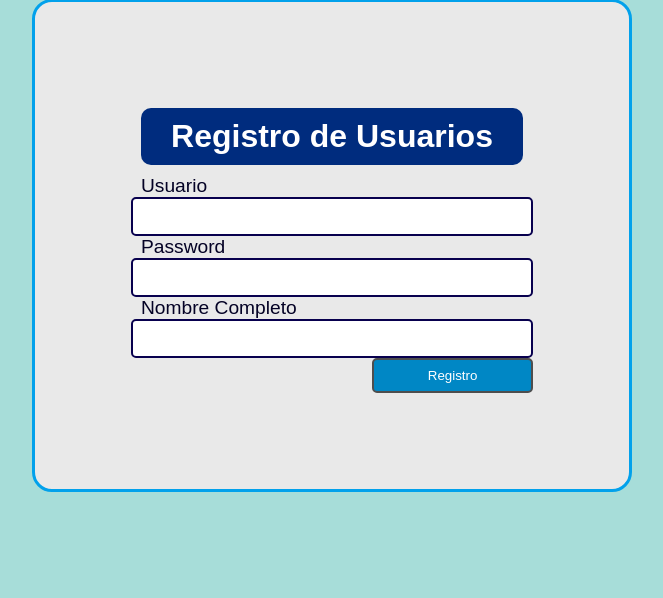
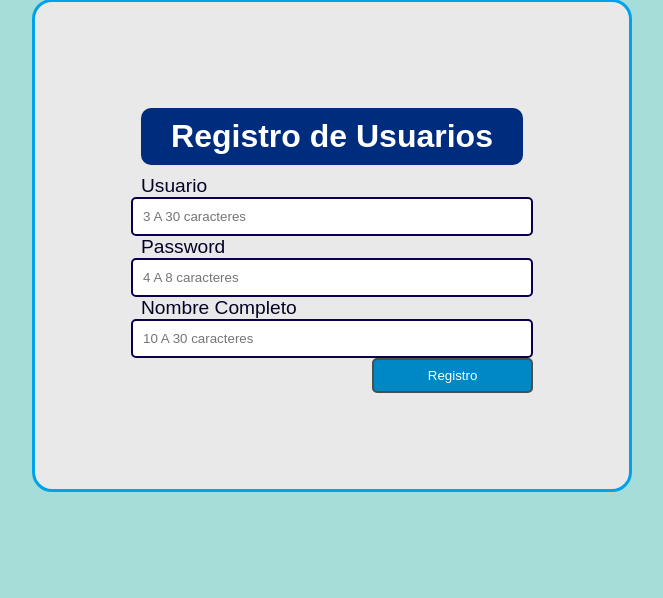
Before and after one commit to AlainAcosta03/responsive_grid_template6, a PHP site: page /registrate.php in a window 1280 px wide. Shown: the part 163-761 px from the top of the page, without its empty margins (308-971 px from the left). Run offline with PHP 8.4, Linux system fonts and the light colour scheme.

Commit message:
Update registrate.php

```diff
--- a/registrate.php
+++ b/registrate.php
@@ -12,13 +12,13 @@
         <h1>Registro de Usuarios</h1>
 
         <label for="">Usuario</label>
-        <input type="text" name="Usuario" id="">
+        <input type="text" name="Usuario" id=""  pattern="[A-Za-z].{3,}" placeholder="3 A 30 caracteres" maxlength="30" required>
 
         <label for="">Password</label>
-        <input type="password" name="Clave" id="">
+        <input type="password" name="Clave" id="" pattern="{4,}" placeholder="4 A 8 caracteres" maxlength="8" required>
 
         <label for="">Nombre Completo</label>
-        <input type="password" name="Fname" id="">
+        <input type="text" name="Fname" id="" pattern="[A-Za-z].{10,}" placeholder="10 A 30 caracteres" maxlength="30"required>
 
         <button type="submit" name="registro">Registro</button>
 
```
